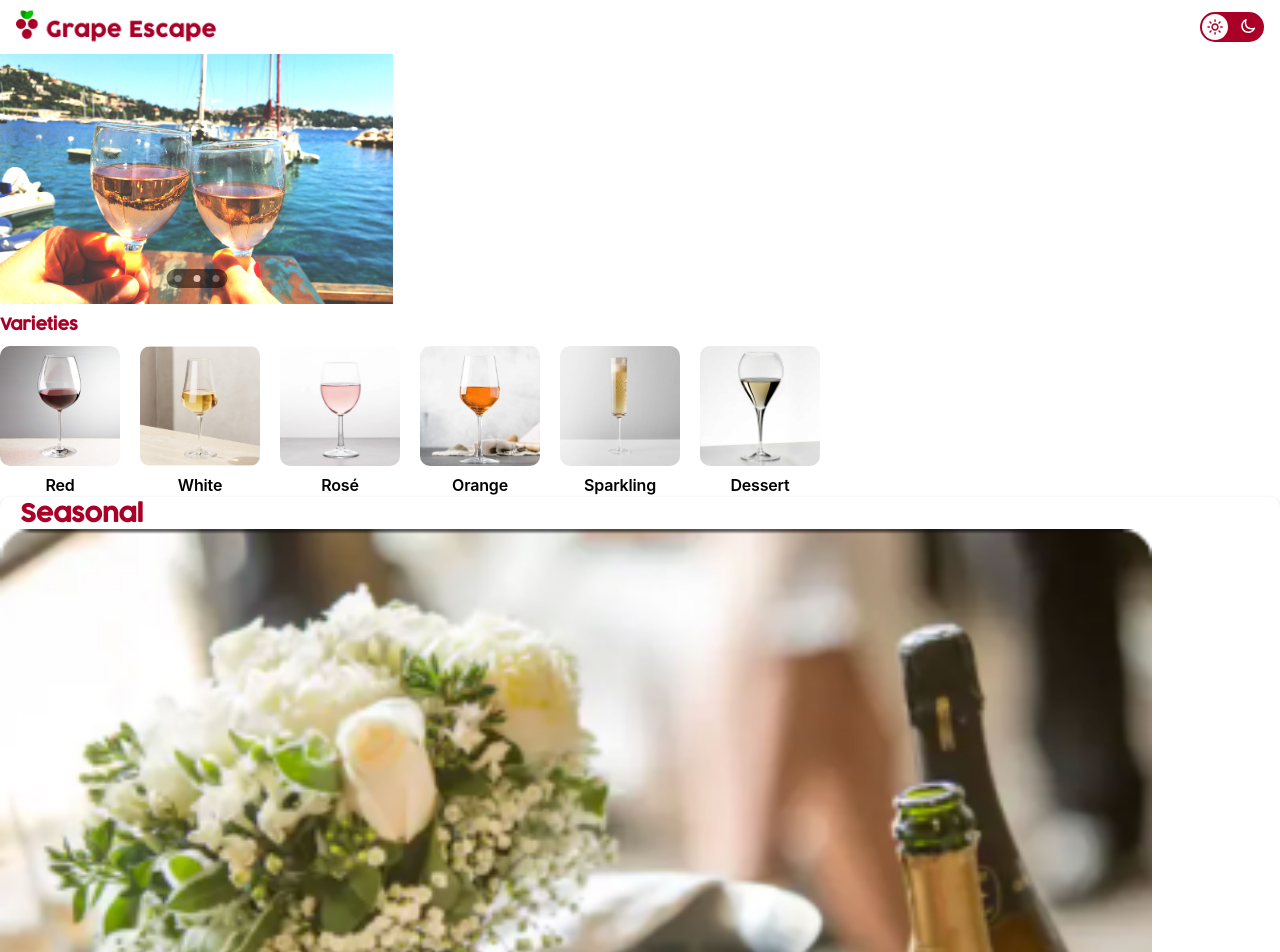
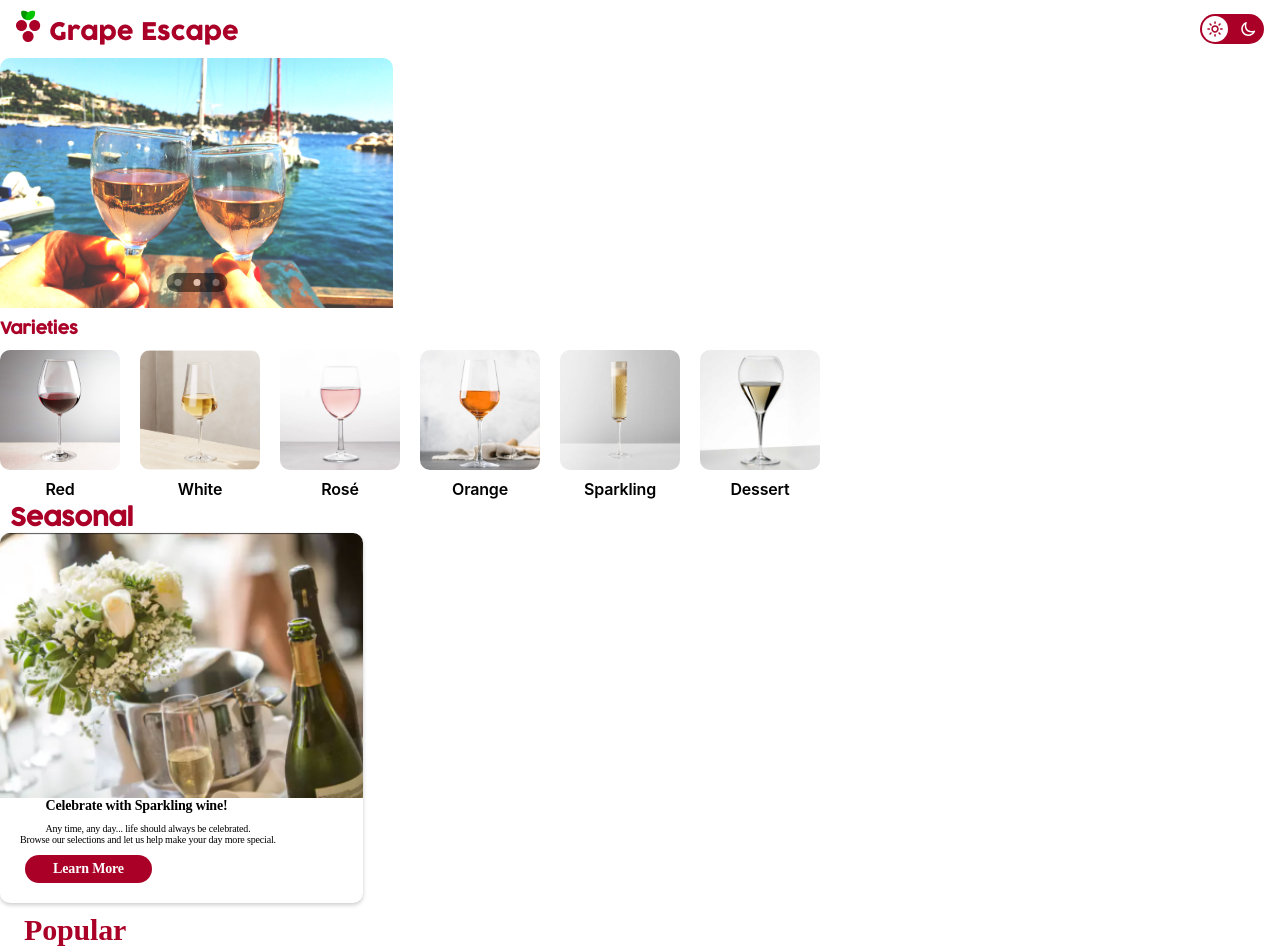
Before and after one commit to lst68868/winebar, a React (Create React App) app: page / in a window 1280 px wide. Shown: the top 952 px of the page. Built offline with nearby package versions, Linux system fonts and the light colour scheme; a web font is replaced by a local one.

Commit message:
progress

```diff
--- a/src/components/FullCard.js
+++ b/src/components/FullCard.js
@@ -4,8 +4,9 @@ import "../styles/FullCard.css";
 
 function FullCard() {
   return (
+    <div>
+      <div className="header-container">Seasonal</div>
       <div className="container">
-      <div className="header-container">Seasonal</div>
         <div className="image-container">
           <img src={Sparkling} alt="Sparkling" />
         </div>
@@ -23,6 +24,7 @@ function FullCard() {
           </div>
         </div>
       </div>
+    </div>
   );
 }
 
--- a/src/styles/FullCard.css
+++ b/src/styles/FullCard.css
@@ -3,7 +3,9 @@
     flex-direction: column;
     align-items: flex-start;
     border-radius: 10px;
-    box-shadow: 0 2px 4px rgba(0, 0, 0, 0.2)
+    width: 363px;
+    height: 370px;
+    box-shadow: 0 2px 4px rgba(0, 0, 0, 0.2);
   }
 
   .dark .container {
@@ -15,13 +17,15 @@
 
   .image-container {
     width: 100%;
-    height: 65%;
+    height: 85%;
+    border-radius: 10px;
   }
 
   img {
-    width: 90%;
+    width: 100%;
     height: 100%;
     object-fit: cover;
+    border-radius: 10px 10px 0 0;
   }
 
   .content-container {
@@ -44,9 +48,27 @@
     font-weight: 600;
     line-height: normal;
     letter-spacing: -0.165px;
+    padding-left: 10px;
+    padding-bottom: 10px;
+  }
+
+.dark .header-container{
+    display: flex;
+    align-items: flex-start;
+    width: 361px;
+    height: 32px;
+    flex-direction: column;
+    flex-shrink: 0;
+    color: var(--dark-mode-button-pink, #FF6C8F);
+    font-family: "COCOGOOSE";
+    font-size: 24px;
+    font-style: normal;
+    font-weight: 600;
+    line-height: normal;
+    letter-spacing: -0.165px;
     padding-left: 20px;
     padding-bottom: 10px;
-  }
+}
 
 
 
@@ -74,8 +96,20 @@
     line-height: normal;
     letter-spacing: -0.165px;
     padding-left: 20px;
-    margin: 10px;
+
   /* Add this line to remove the indentation */
+  }
+
+  .dark .paragraph-container{
+    color: #FFF;
+    font-family: Amiko;
+    font-size: 10px;
+    font-style: normal;
+    font-weight: 400;
+    line-height: normal;
+    letter-spacing: -0.165px;
+    padding-left: 20px;
+
   }
 
 
```
Lines whose indentation alone changed are shown as unchanged.
